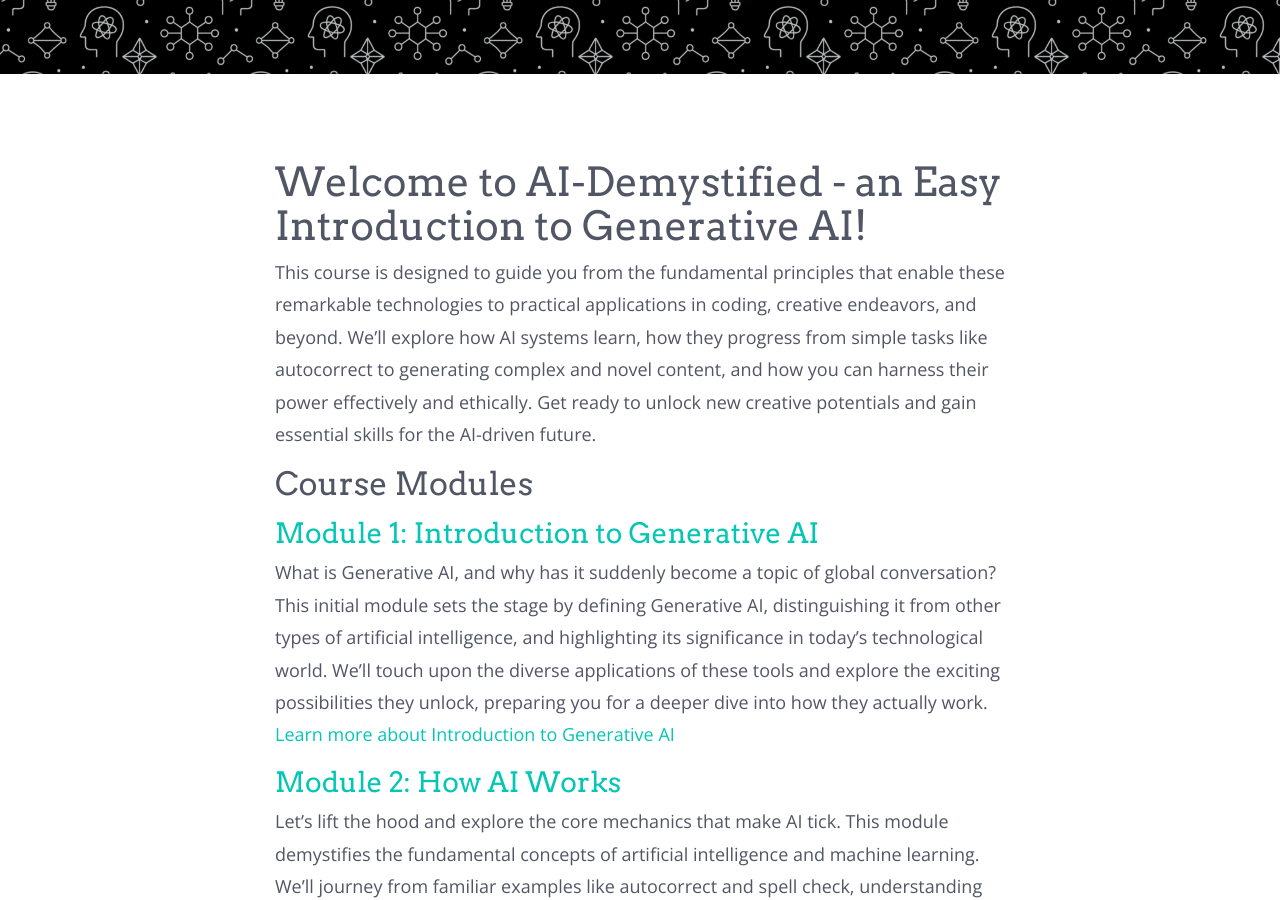
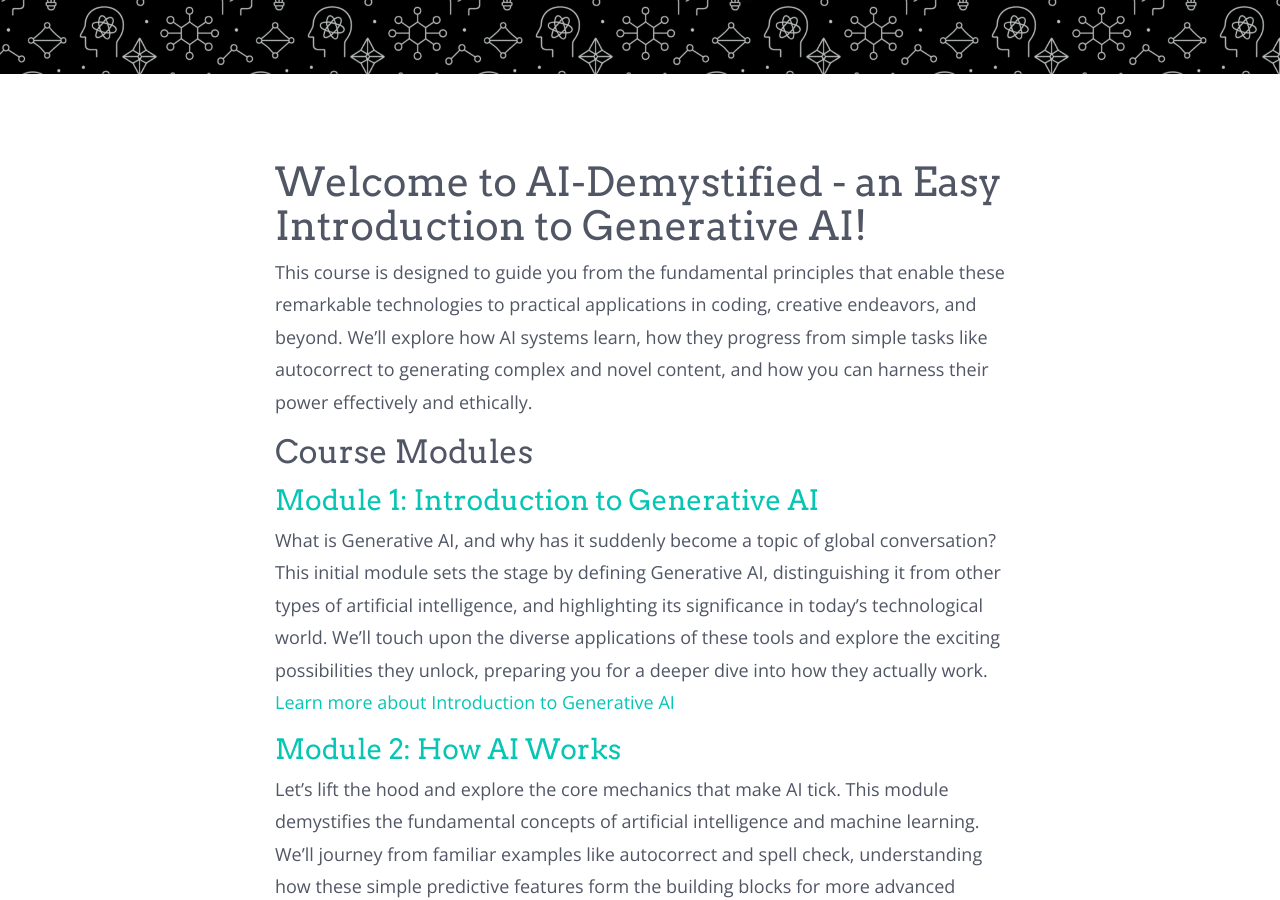
Before and after one commit to Ram-N/ai-demystified, a Jekyll site: the page built from index.md, in a window 1280 px wide and 900 px high, scrolled down 327 px. Built offline with Jekyll 4.4.1, drawn with Linux system fonts in a browser that asks for light colours; nearby versions of some CDN libraries; our own code applies the rules of GitHub Pages for plain Markdown files.

Commit message:
Updated index

```diff
--- a/index.md
+++ b/index.md
@@ -6,7 +6,7 @@ published: true
 
 # Welcome to AI-Demystified - an Easy Introduction to Generative AI!
 
-This course is designed to guide you from the fundamental principles that enable these remarkable technologies to practical applications in coding, creative endeavors, and beyond. We'll explore how AI systems learn, how they progress from simple tasks like autocorrect to generating complex and novel content, and how you can harness their power effectively and ethically. Get ready to unlock new creative potentials and gain essential skills for the AI-driven future.
+This course is designed to guide you from the fundamental principles that enable these remarkable technologies to practical applications in coding, creative endeavors, and beyond. We'll explore how AI systems learn, how they progress from simple tasks like autocorrect to generating complex and novel content, and how you can harness their power effectively and ethically.
 
 ## Course Modules
 
```
